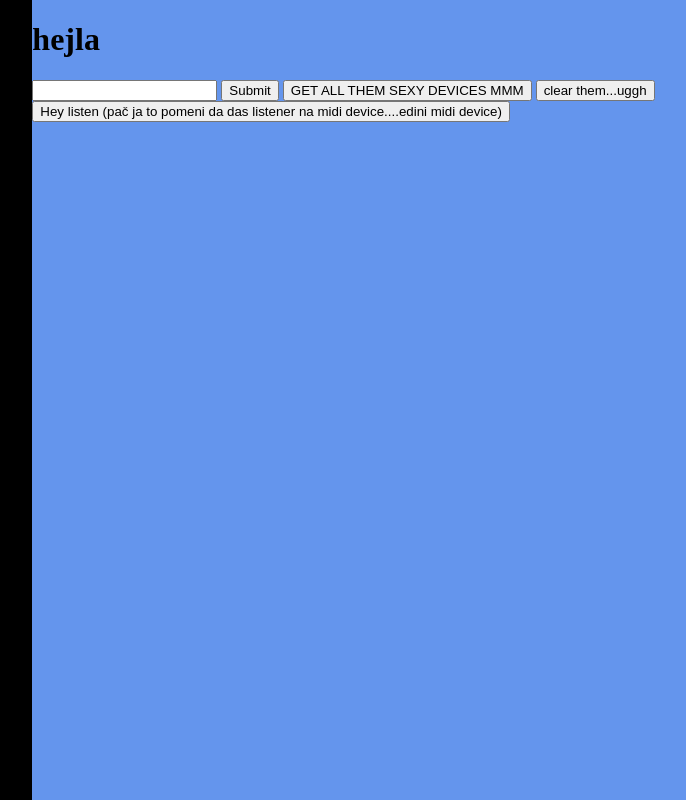
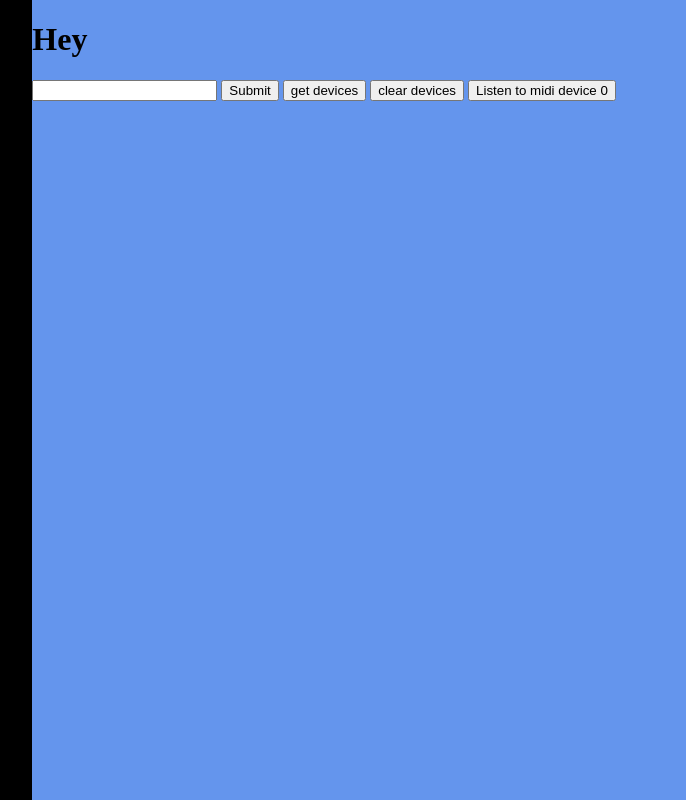
Before and after one commit to LanVukusic/NetWing2, a plain HTML site: page web/view/index.html in a window 1280 px wide. Shown: the whole page, without its empty margins (181-867 px from the left). Drawn offline with Linux system fonts and the light colour scheme.

Commit message:
spelling

```diff
--- a/web/view/index.html
+++ b/web/view/index.html
@@ -10,13 +10,13 @@
   <div class="nav">nav</div>
   <div class="closed">closed</div>
   <div class="main">
-    <h1>hejla</h1>
+    <h1>Hey</h1>
     <input type="text" id="ins">
     <button id="submit">Submit</button>
 
-    <button id="refresh_midi_devices">GET ALL THEM SEXY DEVICES MMM</button>
-    <button id="clear_midi_devices">clear them...uggh</button>
-    <button id="listen_midi_devices">Hey listen (pač ja to pomeni da das listener na midi device....edini midi device)</button>
+    <button id="refresh_midi_devices">get devices</button>
+    <button id="clear_midi_devices">clear devices</button>
+    <button id="listen_midi_devices">Listen to midi device 0</button>
     <ul class="devices">
 
     </ul>
```
